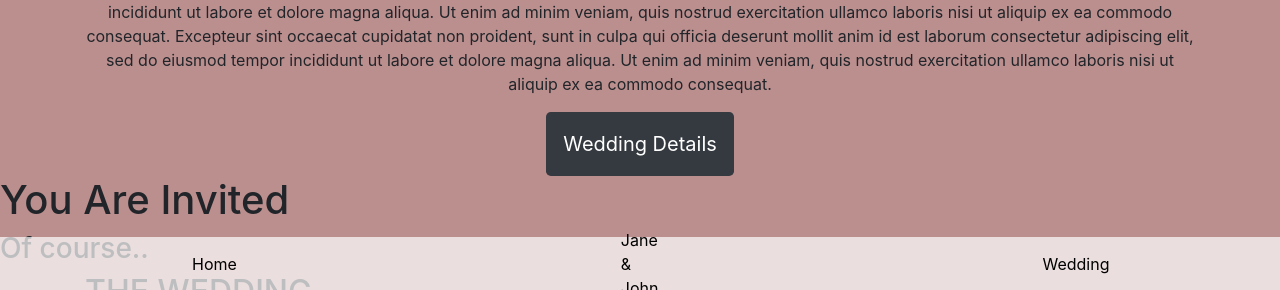
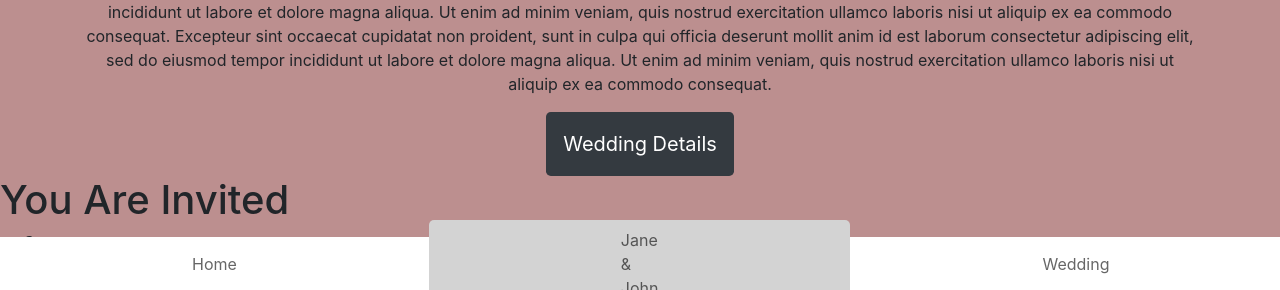
Before and after one commit to codeKingMike/wedding-site, a plain HTML site: page index.html in a window 1280 px wide. In both pictures the pointer is over the element 640 px from the left and 773 px from the top of the page. Shown: the part 510-800 px from the top of the page. Drawn offline with nearby package versions, Linux system fonts and the light colour scheme; a script that the page names is missing.

Commit message:
styled the navbar

```diff
--- a/index.html
+++ b/index.html
@@ -33,7 +33,7 @@
     <a href="#" class="nav-link">Home</a>
     <a href="#" class="nav-link">Jane & John</a>
     <a href="#" class="nav-link">Wedding</a>
-    <a href="#" class="nav-link">RSVP</a>
+    <a href="#" class="nav-link rsvp">RSVP</a>
 </nav>
 
 <!-- HERO SECTION | MAIN SECTION -->
--- a/style.css
+++ b/style.css
@@ -14,16 +14,30 @@ body {
   align-items: center;
   position: fixed;
   bottom: 0;
-  color: black;
+  color: rgba(0, 0, 0, 0.3);
   background-color: rgba(255, 255, 255, 0.7);
   width: 100%;
   height: 3.3rem;
+}
+
+#main-nav:hover {
+  background-color: rgba(255, 255, 255, 1);
 }
 
 #main-nav .nav-link {
   padding: 0.5rem 12rem;
 }
 
+#main-nav .nav-link:hover {
+  background-color: lightgray;
+  border-radius: 5px;
+}
+
 #main-nav a {
-  color: black;
+  color: rgba(0, 0, 0, 0.6);
 }
+
+#main-nav .rsvp:hover {
+  color: #fff;
+  background-color: black;
+}
```
